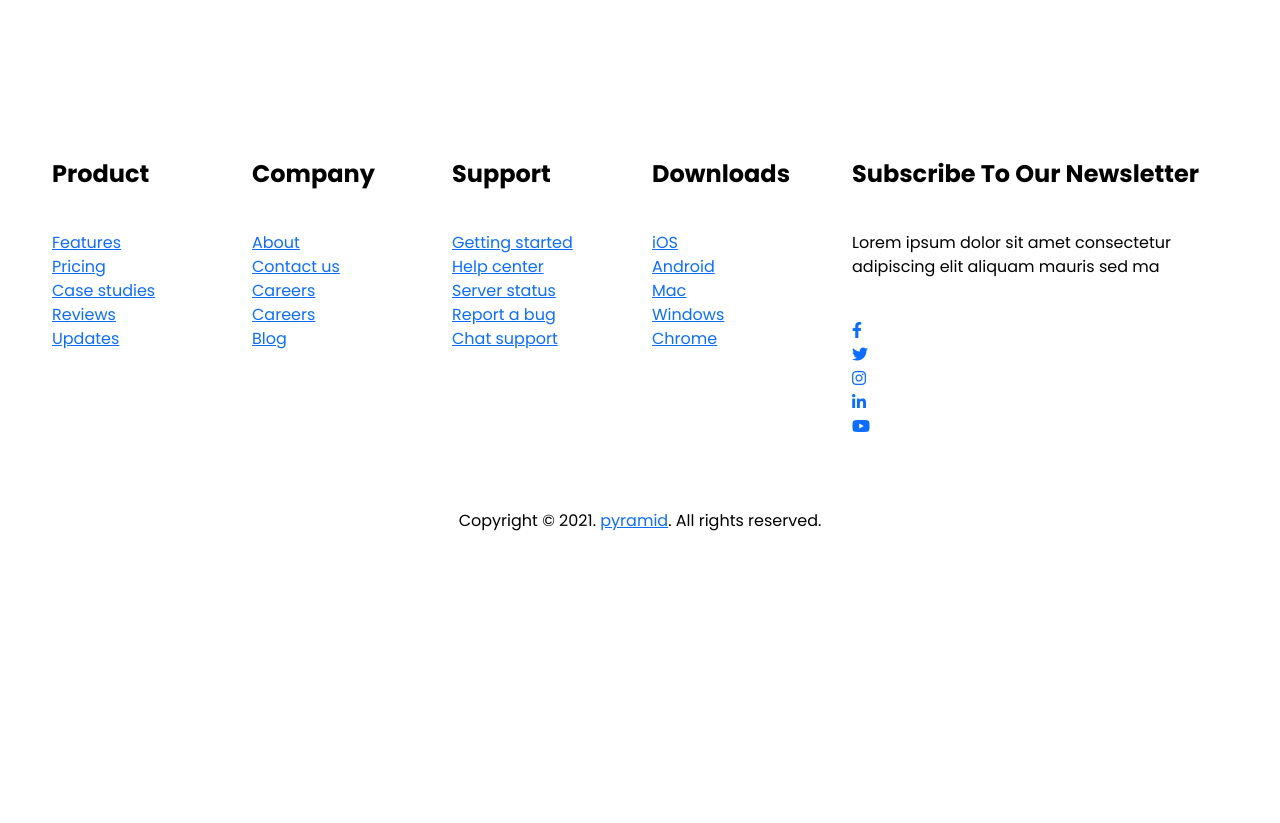
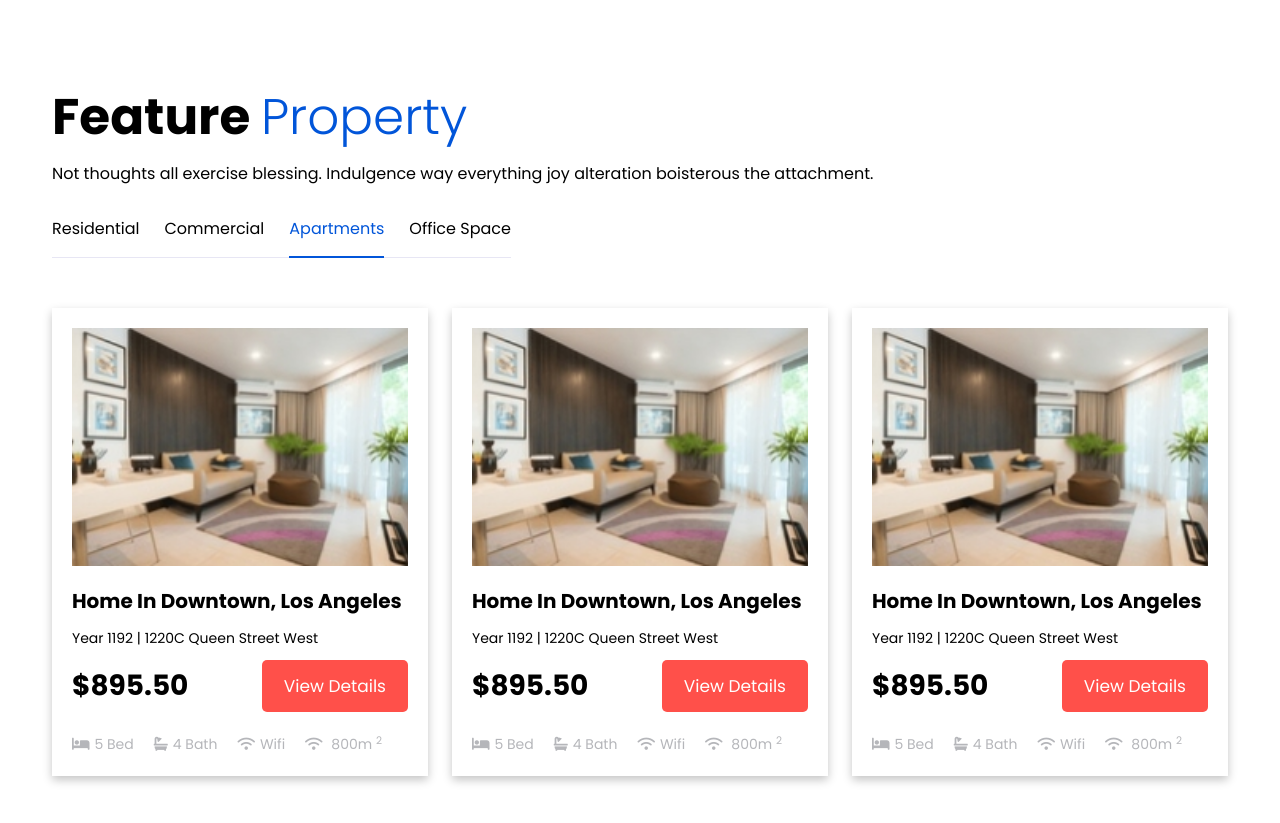
Before and after one commit to developerTajul/Find-Property-Landing-Page-Website, a website: page index.html in a window 1280 px wide. Shown: the part 1580-2403 px from the top of the page. Before the commit the page ends 2128 px from the top, so only its background shows below. Drawn offline with Linux system fonts and the light colour scheme.

Commit message:
Feature section added

```diff
--- /dev/null
+++ b/assets/scss/_feature.scss
@@ -0,0 +1,145 @@
+.feature-area {
+
+    .minus {
+        margin-bottom: -30px;
+    }
+
+    .button-group {
+        gap: 25px;
+        border-bottom: 1px solid #E7E6F4;
+
+        @media screen and (max-width: 991px) {
+            gap: 20px;
+        }
+
+        button {
+            border: 0;
+            padding: 0;
+            color: $black;
+            font-size: 16px;
+            font-weight: 500;
+            line-height: 26px;
+            position: relative;
+            background: transparent;
+            text-transform: capitalize;
+
+            @media screen and (max-width: 575px) {
+                font-size: 14px;
+                line-height: 24px;
+            }
+
+            &:before {
+                left: 0;
+                right: 0;
+                width: 100%;
+                height: 2px;
+                content: '';
+                bottom: -16px;
+                position: absolute;
+                background-color: $primary;
+                @include transform(scaleX(0));
+                @include transition(all .3s ease);
+
+                @media screen and (max-width: 767px) {
+                    bottom: -12px;
+                }
+            }
+
+            &:hover, &.active {
+                color: $primary;
+
+                &::before {
+                    @include transform(scaleX(1));
+                }
+            }
+        }
+    }
+
+    &__item {
+        box-shadow: 0px 4px 9px 0px #0000003b;
+
+        a {
+            width: 100%;
+            height: 100%;
+            display: block;
+            text-decoration: none;
+        }
+
+        .media {
+            height: 238px;
+            max-width: 100%;
+            overflow: hidden;
+
+            img {
+                width: 100%;
+                height: 100%;
+                object-fit: cover;
+            }
+
+            &:hover, &:focus {
+
+                img {
+                    @include transform(scale(1.2));
+                }
+            }
+        }
+
+        .text {
+
+            span {
+                font-size: 14px;
+                line-height: 24px;
+            }
+
+            .theme-btn {
+                width: inherit;
+                padding: 13px 22px;
+                background-color: $red;
+
+                @media screen and (max-width: 767px) {
+                    padding: 10px 15px;
+                }
+
+                &:hover, &:focus {
+                    background-color: $black;
+                }
+
+                &__wrapper {
+                    gap: 10px 15px;
+
+                    .price {
+                        font-size: 28px;
+                        font-weight: 700;
+                        line-height: 38px;
+                    }
+                }
+            }
+
+            .services {
+
+                ul {
+                    gap: 20px;
+                    display: flex;
+                    flex-wrap: wrap;
+
+                    li {
+
+                        a {
+                            color: #B5B6BA;
+                            font-size: 14px;
+                            line-height: 24px;
+
+                            i {
+                                margin-right: 5px;
+                            }
+
+                            &:hover, &:focus {
+                                color: $primary;
+                            }
+                        }
+                    }
+                }
+            }
+        }
+    }
+}
--- a/assets/scss/main.scss
+++ b/assets/scss/main.scss
@@ -20,6 +20,7 @@
 @import 'how-work';
 @import 'client';
 @import 'sell-area';
+@import 'feature';
 
 // components
 @import 'button';
--- a/index.html
+++ b/index.html
@@ -408,78 +408,107 @@
     </section>
     <!-- how-work end -->
 
-    <!-- footer-area start -->
-    <footer class="footer-area pb-15 overflow-hidden">
-        <div class="footer-area__top pb-xs-10 pb-15 pt-xs-50 pt-sm-50 pt-md-60 pt-70">
+    <!-- feature-area end -->
+    <section class="feature-area pb-xs-50 pb-sm-70 pb-lg-90 pb-140">
         <div class="container">
             <div class="row">
-                    <div class="col-lg-2 col-md-3 col-sm-4 col-6" data-aos="fade-up">
-                        <div class="footer-area__widget mb-40 widget_nav_menu">
-                            <h5 class="title font-ds color-white mb-xs-15 mb-sm-20 mb-md-30 mb-40">Product</h5>
+                <div class="col-12">
+                    <div class="feature-area__content mb-xs-30 mb-sm-35 mblg-40 mb-50">
+                        <h2 class="title mb-xs-5 mb-sm-10 mb-15">Feature <span>Property</span></h2>
+                        <p>Not thoughts all exercise blessing. Indulgence way everything joy alteration boisterous the attachment.</p>
+
+                        <div class="button-group filter-button-group font-but d-inline-flex flex-wrap pb-xs-10 pb-sm-10 pb-15 mt-xs-15 mt-sm-20 mt-30">
+                            <button data-filter=".residential">Residential</button>
+                            <button data-filter=".commercial">Commercial</button>
+                            <button class="active" data-filter=".apartments">Apartments</button>
+                            <button data-filter=".office-space">Office Space</button>
+                        </div>
+                    </div>
+                </div>
+            </div>
+
+            <div class="row grid minus">
+                <div class="col-lg-4 col-sm-6 grid-item residential apartments">
+                    <div class="feature-area__item pt-20 pr-20 pb-20 pl-20 mb-30">
+                        <div class="media mb-xs-10 mb-20">
+                            <a href="#">
+                                <img src="images/feature/feature-1.jpg" alt="">
+                            </a>
+                        </div>
+
+                        <div class="text">
+                        <h6 class="title mb-xs-5 mb-10"><a href="#">Home in Downtown, Los Angeles</a></h6>
+                        <span>Year 1192 | 1220C Queen Street West</span>
+
+                        <div class="theme-btn__wrapper d-flex flex-wrap justify-content-between align-items-center mb-xs-10 mb-20 mt-xs-5 mt-10">
+                            <span class="price">$895.50</span>
+                            <a href="#" class="theme-btn">View Details</a>
+                        </div>
+
+                        <div class="services">
                             <ul>
-                                <li><a href="#">Features</a></li>
-                                <li><a href="#">Pricing</a></li>
-                                <li><a href="#">Case studies</a></li>
-                                <li><a href="#">Reviews</a></li>
-                                <li><a href="#">Updates</a></li>
+                                <li><a href="#"><i class="fa-solid fa-bed"></i>5 Bed</a></li>
+                                <li><a href="#"><i class="fa-solid fa-bath"></i>4 Bath</a></li>
+                                <li><a href="#"><i class="fa-solid fa-wifi"></i>Wifi</a></li>
+                                <li><a href="#"><i class="fa-solid fa-wifi"></i> 800m <sup>2</sup></a></li>
                             </ul>
                         </div>
                     </div>
+                    </div>
+                </div>
 
-                    <div class="col-lg-2 col-md-3 col-sm-4 col-6" data-aos="fade-up" data-aos-delay="100">
-                        <div class="footer-area__widget mb-40 widget_nav_menu">
-                            <h5 class="title font-ds color-white mb-xs-15 mb-sm-20 mb-md-30 mb-40">Company</h5>
+                <div class="col-lg-4 col-sm-6 grid-item residential commercial apartments">
+                    <div class="feature-area__item pt-20 pr-20 pb-20 pl-20 mb-30">
+                        <div class="media mb-xs-10 mb-20">
+                            <a href="#">
+                                <img src="images/feature/feature-1.jpg" alt="">
+                            </a>
+                        </div>
+
+                        <div class="text">
+                        <h6 class="title mb-xs-5 mb-10"><a href="#">Home in Downtown, Los Angeles</a></h6>
+                        <span>Year 1192 | 1220C Queen Street West</span>
+
+                        <div class="theme-btn__wrapper d-flex flex-wrap justify-content-between align-items-center mb-xs-10 mb-20 mt-xs-5 mt-10">
+                            <span class="price">$895.50</span>
+                            <a href="#" class="theme-btn">View Details</a>
+                        </div>
+
+                        <div class="services">
                             <ul>
-                                <li><a href="#">About</a></li>
-                                <li><a href="#">Contact us</a></li>
-                                <li><a href="#">Careers</a></li>
-                                <li><a href="#">Careers</a></li>
-                                <li><a href="#">Blog</a></li>
+                                <li><a href="#"><i class="fa-solid fa-bed"></i>5 Bed</a></li>
+                                <li><a href="#"><i class="fa-solid fa-bath"></i>4 Bath</a></li>
+                                <li><a href="#"><i class="fa-solid fa-wifi"></i>Wifi</a></li>
+                                <li><a href="#"><i class="fa-solid fa-wifi"></i> 800m <sup>2</sup></a></li>
                             </ul>
                         </div>
                     </div>
-
-                    <div class="col-lg-2 col-md-3 col-sm-4 col-6" data-aos="fade-up" data-aos-delay="200">
-                        <div class="footer-area__widget mb-40 widget_nav_menu">
-                            <h5 class="title font-ds color-white mb-xs-15 mb-sm-20 mb-md-30 mb-40">Support</h5>
-                            <ul>
-                                <li><a href="#">Getting started</a></li>
-                                <li><a href="#">Help center</a></li>
-                                <li><a href="#">Server status</a></li>
-                                <li><a href="#">Report a bug</a></li>
-                                <li><a href="#">Chat support</a></li>
-                            </ul>
                     </div>
                 </div>
 
-                    <div class="col-lg-2 col-md-3 col-sm-4 col-6" data-aos="fade-up" data-aos-delay="300">
-                        <div class="footer-area__widget mb-40 widget_nav_menu">
-                            <h5 class="title font-ds color-white mb-xs-15 mb-sm-20 mb-md-30 mb-40">Downloads</h5>
-                            <ul>
-                                <li><a href="#">iOS</a></li>
-                                <li><a href="#">Android</a></li>
-                                <li><a href="#">Mac</a></li>
-                                <li><a href="#">Windows</a></li>
-                                <li><a href="#">Chrome</a></li>
-                            </ul>
-                        </div>
+                <div class="col-lg-4 col-sm-6 grid-item residential office-space">
+                    <div class="feature-area__item pt-20 pr-20 pb-20 pl-20 mb-30">
+                        <div class="media mb-xs-10 mb-20">
+                            <a href="#">
+                                <img src="images/feature/feature-1.jpg" alt="">
+                            </a>
                         </div>
 
-                    <div class="col-lg-4 col-md-12 col-sm-8 col-6">
-                        <div class="footer-area__widget mb-xs-15 mb-sm-20 mb-md-30 mb-40">
-                            <div class="footer-area__widget-info">
-                                <h5 class="title font-ds mb-xs-15 mb-sm-20 mb-md-30 mb-40 color-white" data-aos="fade-left">Subscribe to our newsletter</h5>
-                                <div class="description mb-xs-15 mb-sm-20 mb-md-30 mb-40 dark-white font-ds font-weight-500" data-aos="fade-left" data-aos-delay="100">
-                                    <p>Lorem ipsum dolor sit amet consectetur adipiscing elit aliquam mauris sed ma</p>
+                        <div class="text">
+                        <h6 class="title mb-xs-5 mb-10"><a href="#">Home in Downtown, Los Angeles</a></h6>
+                        <span>Year 1192 | 1220C Queen Street West</span>
+
+                        <div class="theme-btn__wrapper d-flex flex-wrap justify-content-between align-items-center mb-xs-10 mb-20 mt-xs-5 mt-10">
+                            <span class="price">$895.50</span>
+                            <a href="#" class="theme-btn">View Details</a>
                         </div>
 
-                                <div class="social-profile" data-aos="fade-up" data-aos-delay="200">
+                        <div class="services">
                             <ul>
-                                        <li><a href="#"><i class="fa-brands fa-facebook-f"></i></a></li>
-                                        <li><a href="#"><i class="fa-brands fa-twitter"></i></a></li>
-                                        <li><a href="#"><i class="fa-brands fa-instagram"></i></a></li>
-                                        <li><a href="#"><i class="fa-brands fa-linkedin-in"></i></a></li>
-                                        <li><a href="#"><i class="fa-brands fa-youtube"></i></a></li>
+                                <li><a href="#"><i class="fa-solid fa-bed"></i>5 Bed</a></li>
+                                <li><a href="#"><i class="fa-solid fa-bath"></i>4 Bath</a></li>
+                                <li><a href="#"><i class="fa-solid fa-wifi"></i>Wifi</a></li>
+                                <li><a href="#"><i class="fa-solid fa-wifi"></i> 800m <sup>2</sup></a></li>
                             </ul>
                         </div>
                     </div>
@@ -487,21 +516,8 @@
                 </div>
             </div>
         </div>
-        </div>
-
-        <div class="footer-area__bottom pt-15">
-            <div class="container">
-                <div class="row">
-                    <div class="col-12">
-                        <div class="footer-area__bottom-copy-right text-center font-ds" data-aos="fade-up" data-aos-delay="200">
-                            <p>Copyright &copy; 2021. <a href="#">pyramid</a>. All rights reserved.</p>
-                        </div>
-                    </div>
-                </div>
-            </div>
-        </div>
-    </footer>
-    <!-- footer-area ends -->
+    </section>
+    <!-- feature-area end -->
 
     <!-- all js files -->
     <script src="js/modernizr-3.11.2.min.js"></script>
--- a/js/main.js
+++ b/js/main.js
@@ -109,38 +109,22 @@
     	/*** slick slider  */
 		$('.client-slider').slick();
 
-        // testimonial-active
-        var testimonials__slider;
-        testimonials__slider = $('.testimonial-area__slider');
+		// Feature Property
+		var grid = $('.grid').isotope({
+			itemSelector: '.grid-item',
+		})
 
-        testimonials__slider.slick({
-            dots: true,
-            speed: 300,
-            arrows: true,
-            autoplay: true,
-            slidesToShow: 3,
-            infinite: true,
-            slidesToScroll: 1,
-            autoplaySpeed: 500,
-            dotsClass: "slick-dots list-inline",
-            nextArrow: '<button class="slide-arrow prev-arrow fa-solid fa-arrow-right-long"></button>',
-            prevArrow: '<button class="slide-arrow next-arrow fa-solid fa-arrow-left-long"></button>',
-            appendDots: $(".slider-controls"),
-            responsive: [
-            {
-                breakpoint: 768,
-                settings: {
-                 slidesToShow: 2
-                }
-            },
-            {
-                breakpoint: 530,
-                settings: {
-                    slidesToShow: 1
-                }
-            }
-            ]
-        });
+		$('.filter-button-group').on('click', 'button', function () {
+			var filterValue = $(this).attr('data-filter');
+			grid.isotope({ filter: filterValue });
+		});
+
+		//for portfolio menu active class
+		$('.filter-button-group button').on('click', function (event) {
+			$(this).siblings('.active').removeClass('active');
+			$(this).addClass('active');
+			event.preventDefault();
+		});
 
         /** counter **/
         $('.counter').counterUp({
```
Also changed, not shown: css/style.css, images/feature/feature-1.jpg (added), images/feature/feature-2.jpg (added), images/feature/feature-3.jpg (added), 1 other file. Lines whose indentation alone changed are shown as unchanged.
